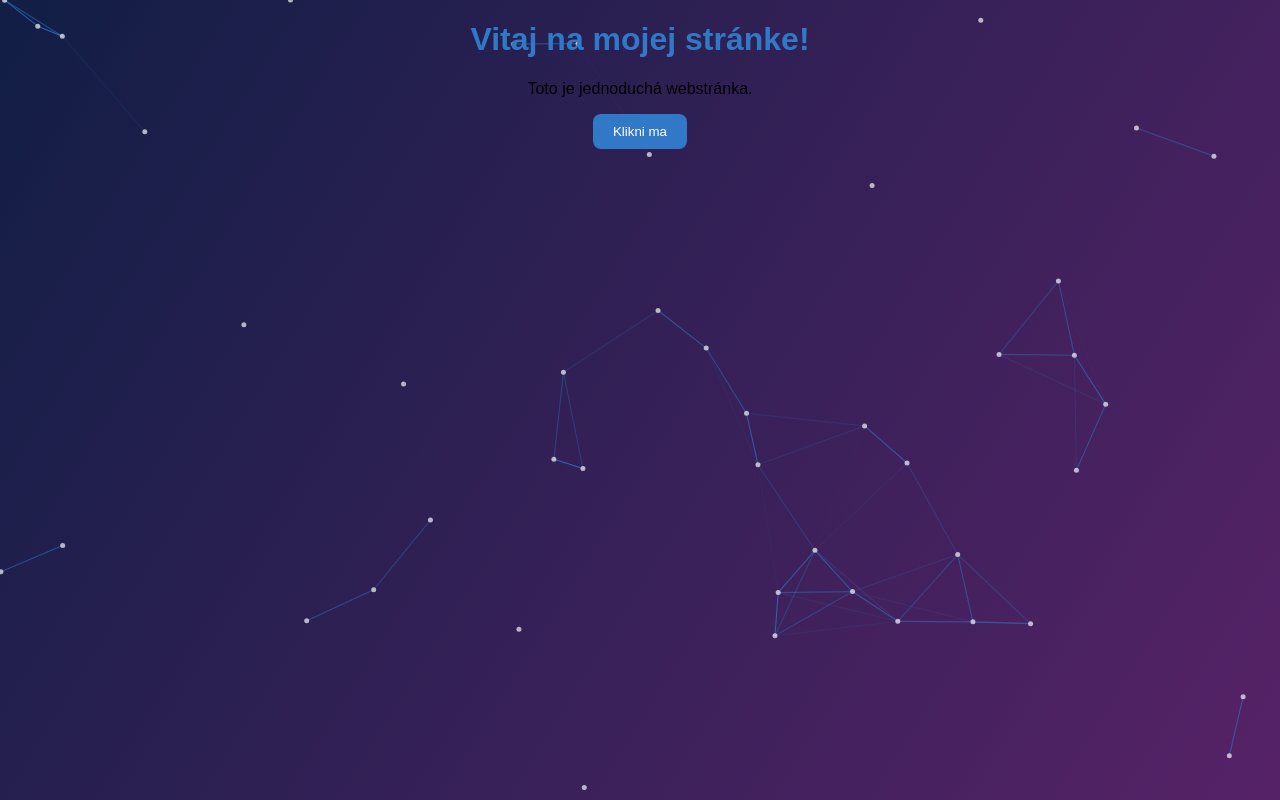
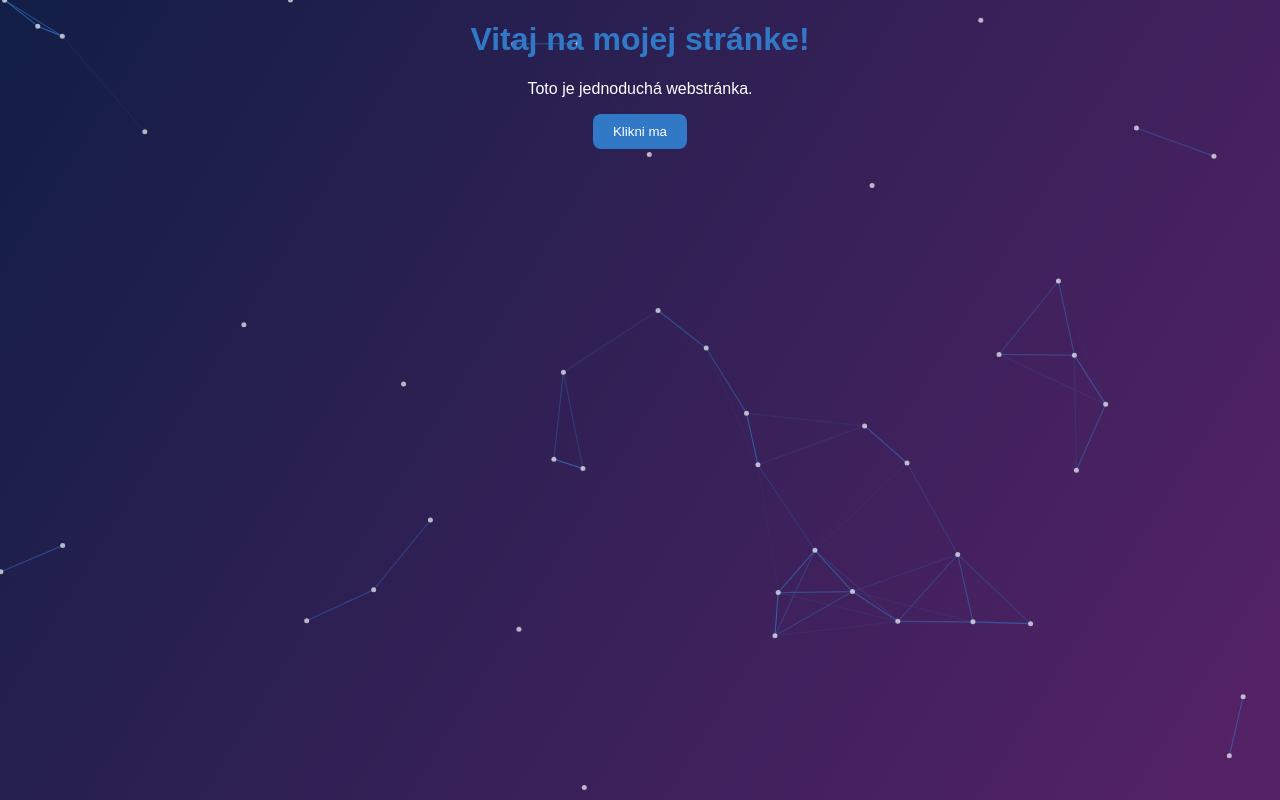
Before and after one commit to andymedia/ifMedia, a plain HTML site: page index.html in a window 1280 px wide. Drawn offline with Linux system fonts and the light colour scheme; animation ran at ten frames a second.

Commit message:
Update style.css

```diff
--- a/style.css
+++ b/style.css
@@ -29,5 +29,5 @@ button {
     display: block;
 }
 p {
-    text-color: #FFF;
+    color: #FFF;
 }
```
